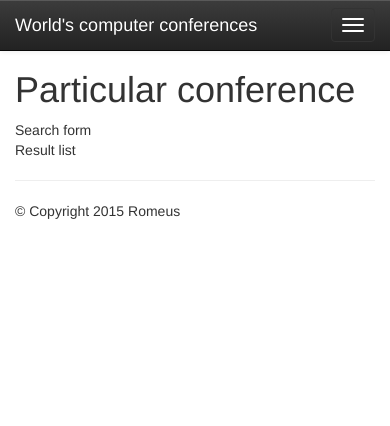
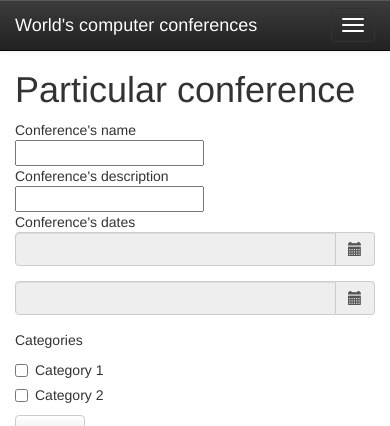
Before and after one commit to Romeus/theworldscomputerconferences, a Django app: template templates/conferences/conferences.html in a window 390 px wide; the page is wider, and only the part inside the window is pictured. Shown: the top 426 px of that part. Before the commit the page ends 219 px from the top of that part, so only its background shows below. Run offline with Django 3.2, Linux system fonts and the light colour scheme; the template is opened without the code that fills it, so the values that code supplies are empty; some libraries are stand-ins or nearby versions.

Commit message:
Add conferences search form

```diff
--- a/templates/conferences/conferences.html
+++ b/templates/conferences/conferences.html
@@ -3,13 +3,140 @@
 {% block title_block %}
 Conference's name
 {% endblock %}
+{% load static from staticfiles %}
 
 {% block body_content %}
-        <h1>Particular conference</h1>
-	<div class="row">
-		<div class="col-md-12">Search form</div>
-	</div>
-	<div class="row">
-		<div class="col-md-12">Result list</div>
-	</div>
+  <h1>Particular conference</h1>
+  <div class="row">
+    <div class="col-md-12 bs-example">
+      <form method="get" action="{% url 'conferences_all' %}">
+        <div class="row">
+          <div class="col-md-2">
+            Conference's name
+          </div>
+
+          <div class="col-md-10">
+            <input name="name" type="text" />
+          </div>
+        </div>
+
+        <div class="row">
+          <div class="col-md-2">
+            Conference's description
+          </div>
+
+          <div class="col-md-10">
+            <input name="description" type="text" />
+          </div>
+        </div>
+
+        <div class="row">
+          <div class='col-md-2'>
+            Conference's dates
+          </div>
+
+          <div class='col-md-2'>
+            <div class="form-group">
+              <div class='input-group date' id="div_from">
+                <input type='text' name="date_from" readonly="readonly" class="date_picker form-control" id='datepicker_from' />
+                    <span class="input-group-addon">
+                        <span class="glyphicon glyphicon-calendar"></span>
+                    </span>
+              </div>
+            </div>
+          </div>
+
+          <div class='col-md-2'>
+            <div class="form-group">
+              <div class='input-group date' id="div_to">
+                <input type='text' name="date_to" readonly="readonly" class="date_picker form-control" id='datepicker_to' />
+		    <span class="input-group-addon">
+                        <span class="glyphicon glyphicon-calendar"></span>
+                    </span>
+              </div>
+            </div>
+          </div>
+        </div>
+
+        <div class="row">
+          <div class='col-md-2'>
+            Categories
+          </div>
+
+          <div class='col-md-10'>
+            <div class="checkbox">
+              <label><input type="checkbox" name="categories[]" />Category 1</label>
+            </div>
+
+            <div class="checkbox">
+              <label><input type="checkbox" name="categories[]" />Category 2</label>
+            </div>
+          </div>
+        </div>
+
+        <div class="row">
+          <div class="col-md-12">
+            <button type="submit" class="btn btn-default">Search</button>
+          </div>
+        </div>
+      </form>
+    </div>
+  </div>
+
+  <div class="row">
+    <div class="col-md-12">
+      <div class="row">
+        <div class="col-md-2"><img src="{% static 'images/tux.png' %}" /></div>
+
+        <div class="col-md-3">
+          <a href="#">Fosdem</a>
+        </div>
+
+        <div class="col-md-7">
+          Open Source, Hackers
+        </div>
+      </div>
+
+      <div class="row">
+        <div class="col-md-2"><img src="{% static 'images/blackhat.jpeg' %}" /></div>
+
+        <div class="col-md-3">
+          <a href="#">Black Hat</a>
+        </div>
+
+        <div class="col-md-7">
+          Open Source, Hackers
+        </div>
+      </div>
+    </div>
 {% endblock %}
+{% block page_scripts %}
+<script type="text/javascript">
+$(function() {
+$( "#datepicker_from" ).datepicker({
+	defaultDate: "+1w",
+	changeMonth: true,
+	changeYear: true,
+	numberOfMonths: 1,
+	onClose: function( selectedDate ) {
+		$( "#datepicker_to" ).datepicker( "option", "minDate", selectedDate );
+	}
+});
+$( "#datepicker_to" ).datepicker({
+	defaultDate: "+1w",
+	changeMonth: true,
+	changeYear: true,
+	numberOfMonths: 1,
+	onClose: function( selectedDate ) {
+		$( "#datepicker_from" ).datepicker( "option", "maxDate", selectedDate );
+	}
+});
+$( "#div_from" ).click(function(){
+	$(this).datepicker('show');
+});
+$( "#div_to" ).click(function(){
+	$(this).datepicker('show');
+});
+});
+</script>
+{% endblock %}
```
